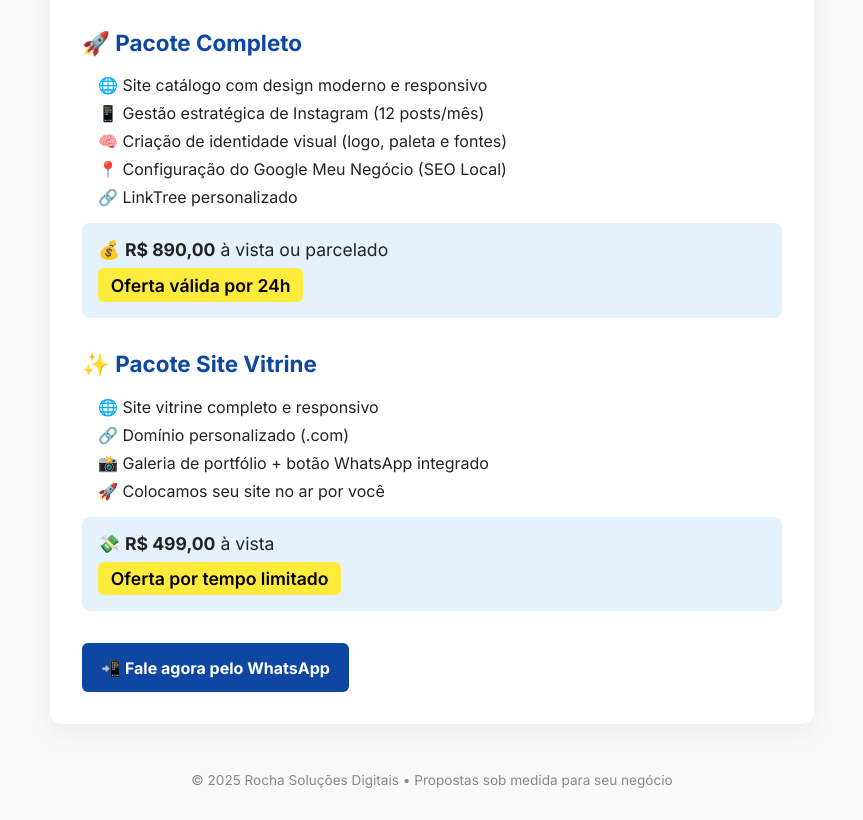
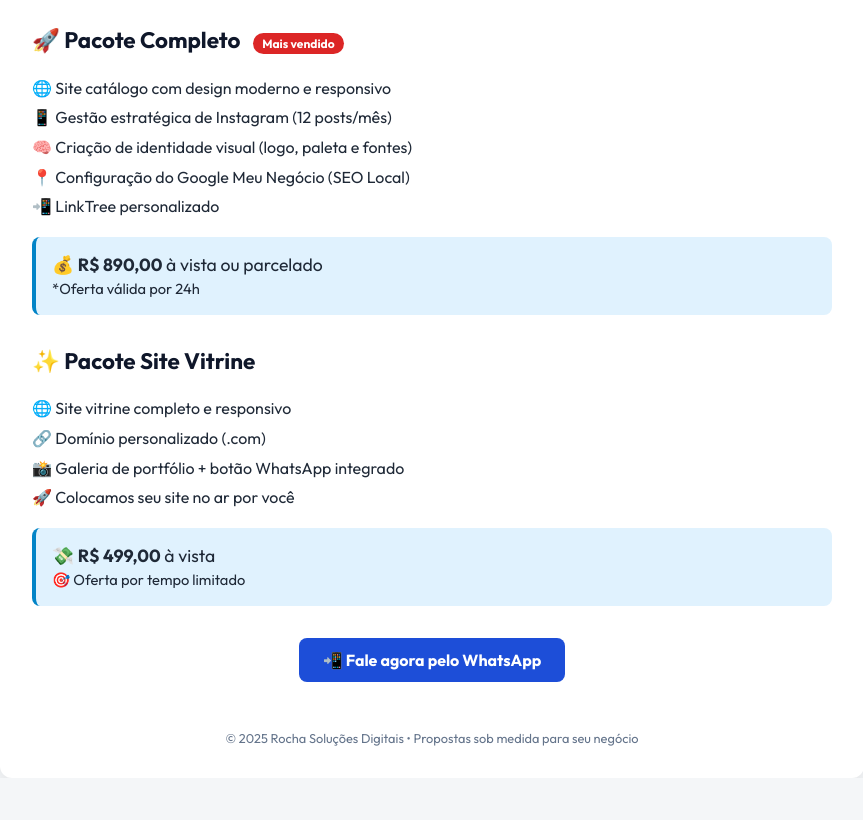
Before and after one commit to Gilb807/proposta-digital-estrategica, a plain HTML site: page index.html in a window 1280 px wide. Shown: the part 181-1001 px from the top of the page, without its empty margins (208-1071 px from the left). After the commit the page ends 959 px from the top, so only its background shows below. Drawn offline with Linux system fonts and the light colour scheme.

Commit message:
Update index.html

```diff
--- a/index.html
+++ b/index.html
@@ -2,111 +2,114 @@
 <head>
   <meta charset="UTF-8" />
   <meta name="viewport" content="width=device-width, initial-scale=1.0" />
-  <title>Proposta Digital Personalizada</title>
-  <link href="https://fonts.googleapis.com/css2?family=Inter:wght@400;600;700&display=swap" rel="stylesheet">
+  <title>Proposta Digital Estratégica</title>
+  <link href="https://fonts.googleapis.com/css2?family=Outfit:wght@400;700&display=swap" rel="stylesheet">
   <style>
     body {
+      font-family: 'Outfit', sans-serif;
+      background-color: #f4f6f8;
       margin: 0;
-      font-family: 'Inter', sans-serif;
-      background: #f9f9f9;
-      color: #222;
+      padding: 0;
+      color: #1f2937;
       display: flex;
       flex-direction: column;
       align-items: center;
-      padding: 2rem;
     }
     .container {
-      background: #fff;
-      max-width: 700px;
+      max-width: 800px;
       width: 100%;
+      padding: 2rem;
+      margin-top: 2rem;
+      background-color: #fff;
       border-radius: 12px;
-      box-shadow: 0 10px 25px rgba(0, 0, 0, 0.05);
-      padding: 2rem;
+      box-shadow: 0 8px 20px rgba(0,0,0,0.08);
     }
     h1 {
+      color: #1d4ed8;
       font-size: 1.8rem;
-      color: #1a237e;
+      margin-bottom: 1rem;
     }
     h2 {
-      color: #0d47a1;
+      color: #0f172a;
       font-size: 1.4rem;
       margin-top: 2rem;
     }
-    .bloco ul {
+    ul {
       list-style: none;
-      padding-left: 1rem;
+      padding-left: 0;
     }
-    .bloco ul li {
-      margin: 0.5rem 0;
+    li {
+      padding: 0.3rem 0;
+      font-size: 1rem;
     }
     .preco {
-      background: #e3f2fd;
+      margin-top: 1rem;
       padding: 1rem;
-      margin-top: 1rem;
+      background-color: #e0f2fe;
+      border-left: 4px solid #0284c7;
       border-radius: 8px;
       font-size: 1.1rem;
     }
-    .oferta-limite {
-      background: #ffeb3b;
-      padding: 0.4rem 0.8rem;
-      display: inline-block;
-      border-radius: 6px;
-      font-weight: 600;
-      margin-top: 0.5rem;
-      color: #000;
+    .cta {
+      margin-top: 2rem;
+      text-align: center;
     }
     .cta a {
+      background-color: #1d4ed8;
+      color: white;
+      padding: 0.75rem 1.5rem;
+      border-radius: 8px;
+      text-decoration: none;
+      font-weight: bold;
       display: inline-block;
-      background: #0d47a1;
-      color: #fff;
-      text-decoration: none;
-      padding: 0.9rem 1.2rem;
-      border-radius: 6px;
-      margin-top: 2rem;
-      font-weight: bold;
       transition: background 0.3s;
     }
     .cta a:hover {
-      background: #1565c0;
+      background-color: #2563eb;
+    }
+    .badge {
+      display: inline-block;
+      background-color: #dc2626;
+      color: white;
+      padding: 0.2rem 0.6rem;
+      font-size: 0.75rem;
+      border-radius: 9999px;
+      margin-left: 0.5rem;
     }
     .footer {
+      font-size: 0.8rem;
+      margin-top: 3rem;
       text-align: center;
-      font-size: 0.85rem;
-      color: #888;
-      margin-top: 3rem;
+      color: #64748b;
     }
   </style>
 </head>
 <body>
   <div class="container">
     <h1>Proposta Digital Personalizada</h1>
-    <p>Apresentamos duas opções de pacote para ajudar seu negócio a crescer no digital com estratégia, qualidade e presença de marca.</p><h2>🚀 Pacote Completo</h2>
-<div class="bloco">
+    <p>Apresentamos duas opções de pacote para ajudar seu negócio a crescer no digital com estratégia, qualidade e presença de marca.</p><h2>🚀 Pacote Completo <span class="badge">Mais vendido</span></h2>
 <ul>
   <li>🌐 Site catálogo com design moderno e responsivo</li>
   <li>📱 Gestão estratégica de Instagram (12 posts/mês)</li>
   <li>🧠 Criação de identidade visual (logo, paleta e fontes)</li>
   <li>📍 Configuração do Google Meu Negócio (SEO Local)</li>
-    <li>🔗 LinkTree personalizado</li>
+  <li>📲 LinkTree personalizado</li>
 </ul>
-</div>
 <div class="preco">
-  💰 <strong>R$ 890,00</strong> à vista ou parcelado <br>
-  <span class="oferta-limite">Oferta válida por 24h</span>
+  💰 <strong>R$ 890,00</strong> à vista ou parcelado <br />
+  <small>*Oferta válida por 24h</small>
 </div>
 
 <h2>✨ Pacote Site Vitrine</h2>
-<div class="bloco">
 <ul>
   <li>🌐 Site vitrine completo e responsivo</li>
   <li>🔗 Domínio personalizado (.com)</li>
   <li>📸 Galeria de portfólio + botão WhatsApp integrado</li>
   <li>🚀 Colocamos seu site no ar por você</li>
 </ul>
-</div>
 <div class="preco">
-  💸 <strong>R$ 499,00</strong> à vista <br>
-  <span class="oferta-limite">Oferta por tempo limitado</span>
+  💸 <strong>R$ 499,00</strong> à vista <br />
+  <small>🎯 Oferta por tempo limitado</small>
 </div>
 
 <div class="cta">
@@ -115,8 +118,10 @@
   </a>
 </div>
 
-  </div>  <div class="footer">
+<div class="footer">
   © 2025 Rocha Soluções Digitais • Propostas sob medida para seu negócio
+</div>
+
   </div>
 </body>
 </html>
```
Lines whose indentation alone changed are shown as unchanged.
